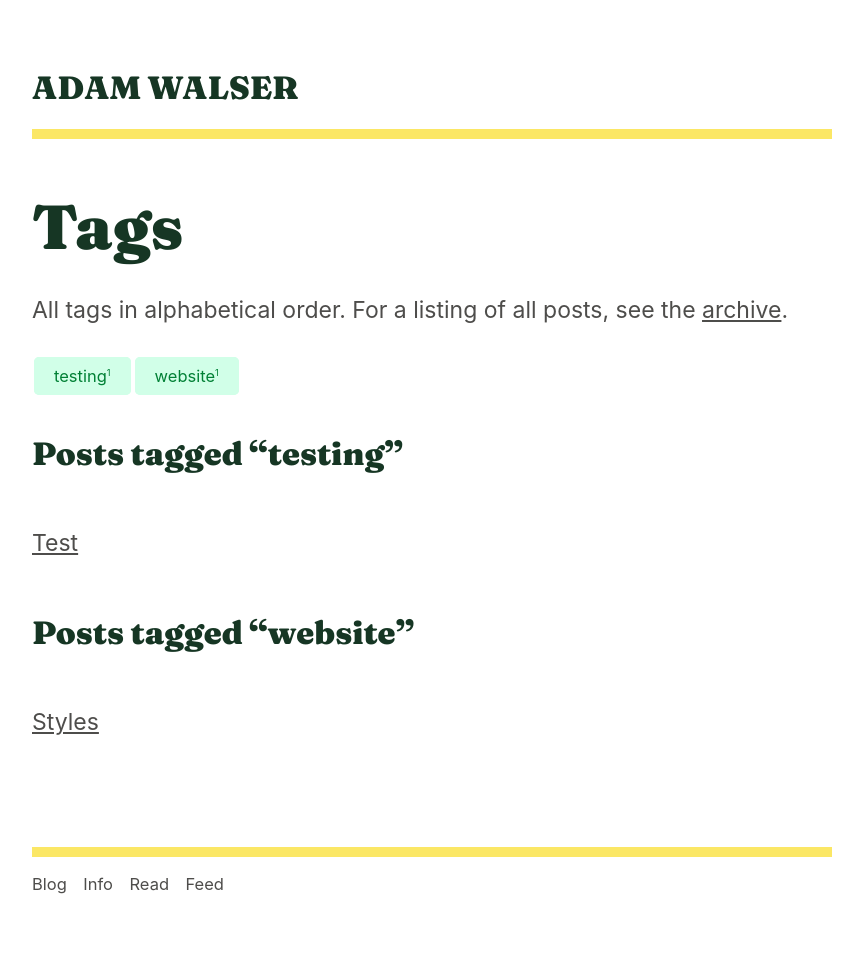
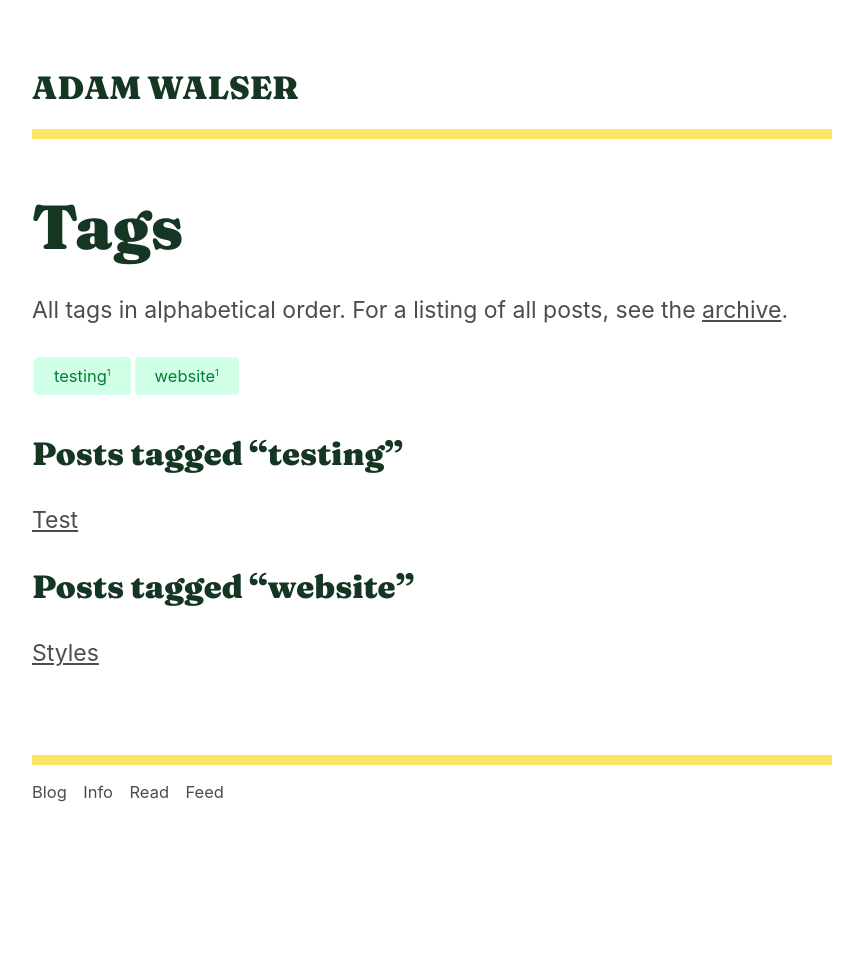
Before and after one commit to ajpwalser/ajpwalser.github.io, a Jekyll site: the page built from tags.html, in a window 1280 px wide. Shown: the whole page, without its empty margins (208-1071 px from the left). Built offline with Jekyll 4.4.1, drawn with Linux system fonts in a browser that asks for light colours; some web fonts are replaced; after the commit the page ends 900 px from its top, so only the background shows below that.

Commit message:
Update tags.html

```diff
--- a/tags.html
+++ b/tags.html
@@ -21,7 +21,7 @@ description: Tag directory
    <h3 class="tags" id="{{ this_word | cgi_escape }}">Posts tagged “{{ this_word }}”</h3>
    <ul class="headline">
       {% for post in site.tags[this_word] %}{% if post.title != null %}
-      <li style="align-items:center;display:flex;flex-wrap:wrap;justify-content:space-between;margin-bottom:10px;font-family: 'Inter', sans-serif;">
+      <li>
          <article class="summary" itemscope itemtype="https://schema.org/BlogPosting">
             <p>
                <a href="{{ site.baseurl }}{{ post.url }}">{{post.title}}</a>
```
